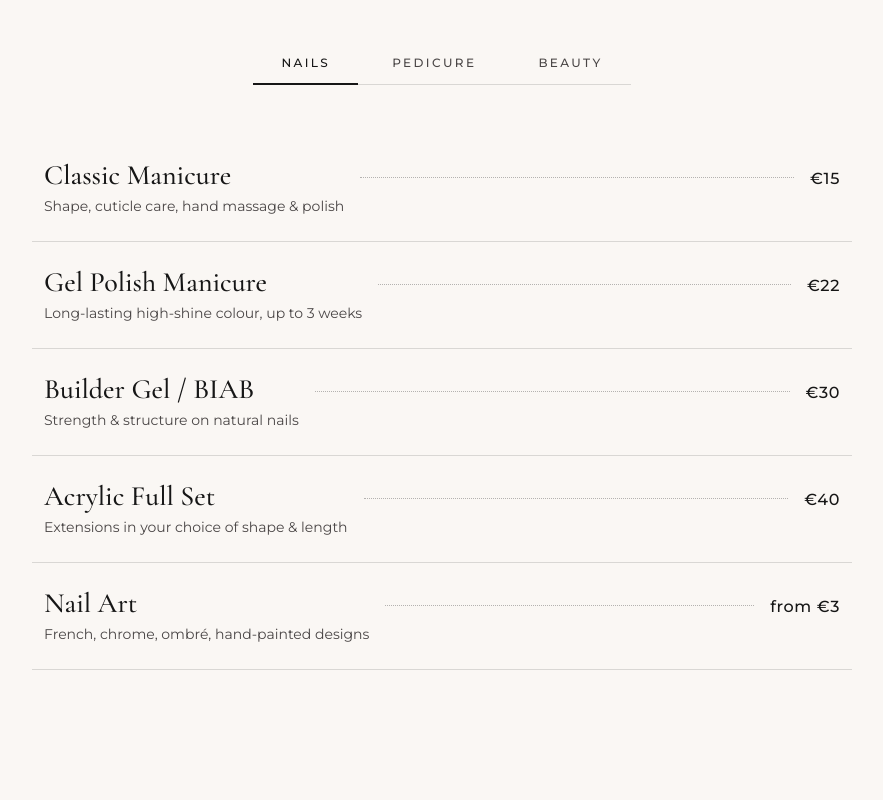
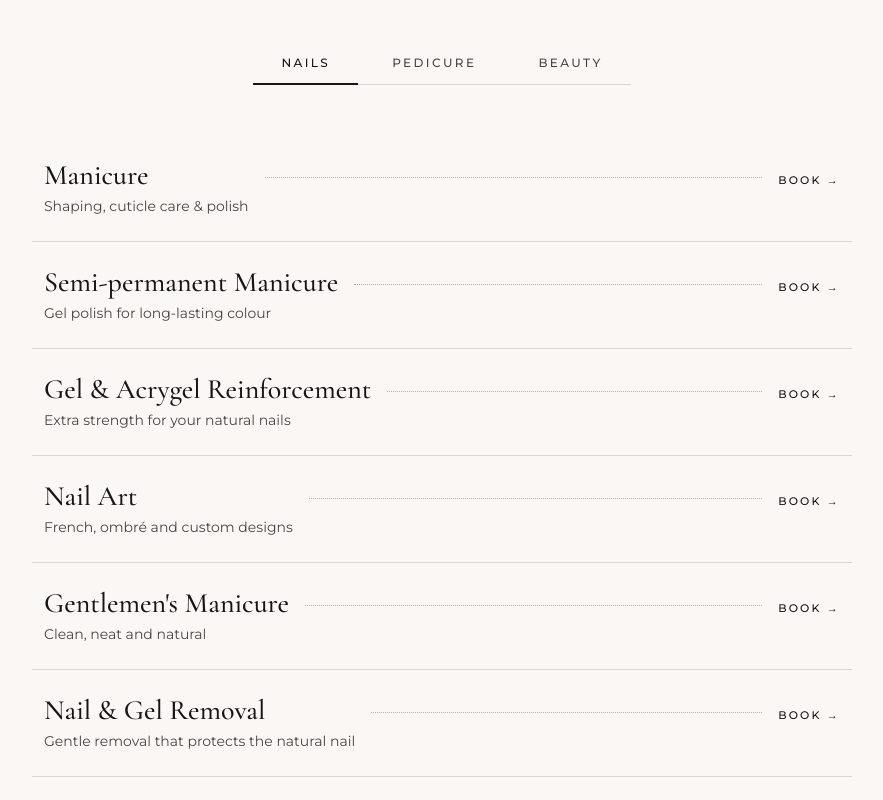
Before and after one commit to georgechatzikandis-gif/Rodos-nails-, a plain HTML site: page index.html in a window 1280 px wide. Shown: the part 2100-2900 px from the top of the page, without its empty margins (198-1081 px from the left). Drawn offline with nearby package versions, Linux system fonts and the light colour scheme.

Commit message:
Use Treatwell service list without prices; add salon address
Co-Authored-By: Claude Opus 5.5 <noreply@anthropic.com>
Claude-Session: https://claude.ai/code/session_01HDmntLiiVzeWBvE4rj5Jms

```diff
--- a/css/style.css
+++ b/css/style.css
@@ -288,8 +288,8 @@ em { font-family: var(--f-serif); font-style: italic; font-weight: 400; color: v
 .menu__item h3 { margin: 0 0 2px; font-family: var(--f-serif); font-weight: 500; font-size: clamp(22px, 2.6vw, 28px); line-height: 1.2; }
 .menu__item p { margin: 0; font-size: 14px; color: var(--ink-soft); }
 .menu__dots { flex: 1; min-width: 20px; border-bottom: 1px dotted rgba(22,22,22,.3); transform: translateY(-6px); }
-.menu__item b { font-weight: 500; font-size: 16px; letter-spacing: .04em; white-space: nowrap; transition: color .3s; }
-.menu__item:hover b { color: var(--rose); }
+.menu__book { font-size: 11px; font-weight: 500; letter-spacing: .2em; text-transform: uppercase; white-space: nowrap; transition: color .3s, transform .4s var(--ease); }
+.menu__item:hover .menu__book { color: var(--rose); transform: translateX(4px); }
 @media (max-width: 560px) {
   .menu__item { flex-wrap: wrap; gap: 6px 16px; }
   .menu__item > div { flex: 1 1 100%; }
--- a/index.html
+++ b/index.html
@@ -101,8 +101,8 @@
     <!-- Marquee -->
     <div class="marquee" aria-hidden="true">
       <div class="marquee__track">
-        <span>Manicure</span><i>✦</i><span>Pedicure</span><i>✦</i><span>Gel Polish</span><i>✦</i><span>Acrylic</span><i>✦</i><span>Nail Art</span><i>✦</i><span>Brows &amp; Lashes</span><i>✦</i>
-        <span>Manicure</span><i>✦</i><span>Pedicure</span><i>✦</i><span>Gel Polish</span><i>✦</i><span>Acrylic</span><i>✦</i><span>Nail Art</span><i>✦</i><span>Brows &amp; Lashes</span><i>✦</i>
+        <span>Manicure</span><i>✦</i><span>Pedicure</span><i>✦</i><span>Gel Polish</span><i>✦</i><span>Nail Art</span><i>✦</i><span>Brows &amp; Lashes</span><i>✦</i><span>Waxing</span><i>✦</i>
+        <span>Manicure</span><i>✦</i><span>Pedicure</span><i>✦</i><span>Gel Polish</span><i>✦</i><span>Nail Art</span><i>✦</i><span>Brows &amp; Lashes</span><i>✦</i><span>Waxing</span><i>✦</i>
       </div>
     </div>
 
@@ -120,25 +120,25 @@
         <span class="tabs__indicator" aria-hidden="true"></span>
       </div>
 
-      <!-- Prices are examples — edit to match the salon's real price list -->
+      <!-- Services as listed on the salon's Treatwell page (no prices on purpose). Each "Book" opens Treatwell. -->
       <div class="menu is-active" data-panel="nails">
-        <article class="menu__item"><div><h3>Classic Manicure</h3><p>Shape, cuticle care, hand massage &amp; polish</p></div><span class="menu__dots"></span><b>€15</b></article>
-        <article class="menu__item"><div><h3>Gel Polish Manicure</h3><p>Long-lasting high-shine colour, up to 3 weeks</p></div><span class="menu__dots"></span><b>€22</b></article>
-        <article class="menu__item"><div><h3>Builder Gel / BIAB</h3><p>Strength &amp; structure on natural nails</p></div><span class="menu__dots"></span><b>€30</b></article>
-        <article class="menu__item"><div><h3>Acrylic Full Set</h3><p>Extensions in your choice of shape &amp; length</p></div><span class="menu__dots"></span><b>€40</b></article>
-        <article class="menu__item"><div><h3>Nail Art</h3><p>French, chrome, ombré, hand-painted designs</p></div><span class="menu__dots"></span><b>from €3</b></article>
+        <article class="menu__item"><div><h3>Manicure</h3><p>Shaping, cuticle care &amp; polish</p></div><span class="menu__dots"></span><a class="menu__book" data-config="treatwell" href="#" target="_blank" rel="noopener">Book →</a></article>
+        <article class="menu__item"><div><h3>Semi-permanent Manicure</h3><p>Gel polish for long-lasting colour</p></div><span class="menu__dots"></span><a class="menu__book" data-config="treatwell" href="#" target="_blank" rel="noopener">Book →</a></article>
+        <article class="menu__item"><div><h3>Gel &amp; Acrygel Reinforcement</h3><p>Extra strength for your natural nails</p></div><span class="menu__dots"></span><a class="menu__book" data-config="treatwell" href="#" target="_blank" rel="noopener">Book →</a></article>
+        <article class="menu__item"><div><h3>Nail Art</h3><p>French, ombré and custom designs</p></div><span class="menu__dots"></span><a class="menu__book" data-config="treatwell" href="#" target="_blank" rel="noopener">Book →</a></article>
+        <article class="menu__item"><div><h3>Gentlemen's Manicure</h3><p>Clean, neat and natural</p></div><span class="menu__dots"></span><a class="menu__book" data-config="treatwell" href="#" target="_blank" rel="noopener">Book →</a></article>
+        <article class="menu__item"><div><h3>Nail &amp; Gel Removal</h3><p>Gentle removal that protects the natural nail</p></div><span class="menu__dots"></span><a class="menu__book" data-config="treatwell" href="#" target="_blank" rel="noopener">Book →</a></article>
       </div>
       <div class="menu" data-panel="feet">
-        <article class="menu__item"><div><h3>Classic Pedicure</h3><p>Soak, exfoliation, cuticle care &amp; polish</p></div><span class="menu__dots"></span><b>€22</b></article>
-        <article class="menu__item"><div><h3>Gel Pedicure</h3><p>Classic pedicure finished with gel colour</p></div><span class="menu__dots"></span><b>€28</b></article>
-        <article class="menu__item"><div><h3>Spa Pedicure</h3><p>Scrub, mask and extended relaxing massage</p></div><span class="menu__dots"></span><b>€35</b></article>
-        <article class="menu__item"><div><h3>Mani + Pedi Combo</h3><p>Gel manicure with classic pedicure</p></div><span class="menu__dots"></span><b>€42</b></article>
+        <article class="menu__item"><div><h3>Pedicure with Polish</h3><p>Full foot care finished with your colour</p></div><span class="menu__dots"></span><a class="menu__book" data-config="treatwell" href="#" target="_blank" rel="noopener">Book →</a></article>
+        <article class="menu__item"><div><h3>Semi-permanent Pedicure</h3><p>Pedicure finished with gel polish</p></div><span class="menu__dots"></span><a class="menu__book" data-config="treatwell" href="#" target="_blank" rel="noopener">Book →</a></article>
       </div>
       <div class="menu" data-panel="beauty">
-        <article class="menu__item"><div><h3>Brow Shaping</h3><p>Wax or thread, finished to suit your face</p></div><span class="menu__dots"></span><b>€10</b></article>
-        <article class="menu__item"><div><h3>Brow Lamination</h3><p>Fuller, brushed-up brows for weeks</p></div><span class="menu__dots"></span><b>€30</b></article>
-        <article class="menu__item"><div><h3>Lash Lift &amp; Tint</h3><p>Natural curl and depth, no extensions</p></div><span class="menu__dots"></span><b>€35</b></article>
-        <article class="menu__item"><div><h3>Waxing</h3><p>Face &amp; body — ask for the full list</p></div><span class="menu__dots"></span><b>from €8</b></article>
+        <article class="menu__item"><div><h3>Eyebrow Shaping</h3><p>With wax, tweezers or threading</p></div><span class="menu__dots"></span><a class="menu__book" data-config="treatwell" href="#" target="_blank" rel="noopener">Book →</a></article>
+        <article class="menu__item"><div><h3>Brow Lamination</h3><p>Fuller, brushed-up, defined brows</p></div><span class="menu__dots"></span><a class="menu__book" data-config="treatwell" href="#" target="_blank" rel="noopener">Book →</a></article>
+        <article class="menu__item"><div><h3>Semi-permanent Brow Tint</h3><p>Colour and definition for your brows</p></div><span class="menu__dots"></span><a class="menu__book" data-config="treatwell" href="#" target="_blank" rel="noopener">Book →</a></article>
+        <article class="menu__item"><div><h3>Lash Lift</h3><p>A natural curl for your own lashes</p></div><span class="menu__dots"></span><a class="menu__book" data-config="treatwell" href="#" target="_blank" rel="noopener">Book →</a></article>
+        <article class="menu__item"><div><h3>Facial Waxing</h3><p>Upper lip and face</p></div><span class="menu__dots"></span><a class="menu__book" data-config="treatwell" href="#" target="_blank" rel="noopener">Book →</a></article>
       </div>
     </section>
 
--- a/js/main.js
+++ b/js/main.js
@@ -9,7 +9,7 @@ const CONFIG = {
   whatsapp: "+30 6955 36 9825",
   email: "",                           // leave empty to hide it
   instagram: "https://instagram.com/", // placeholder: full profile URL
-  address: "Street &amp; number<br>Rhodes, Greece", // placeholder
+  address: "Alexandrou Papadiamanti 4<br>Rhodes, Greece",
   timeZone: "Europe/Athens",           // the live "open now" status uses the salon's local time
   hours: [ // Monday first; [open, close] in 24h time, or null when closed
     ["Monday",    ["09:00", "20:00"]],
```
